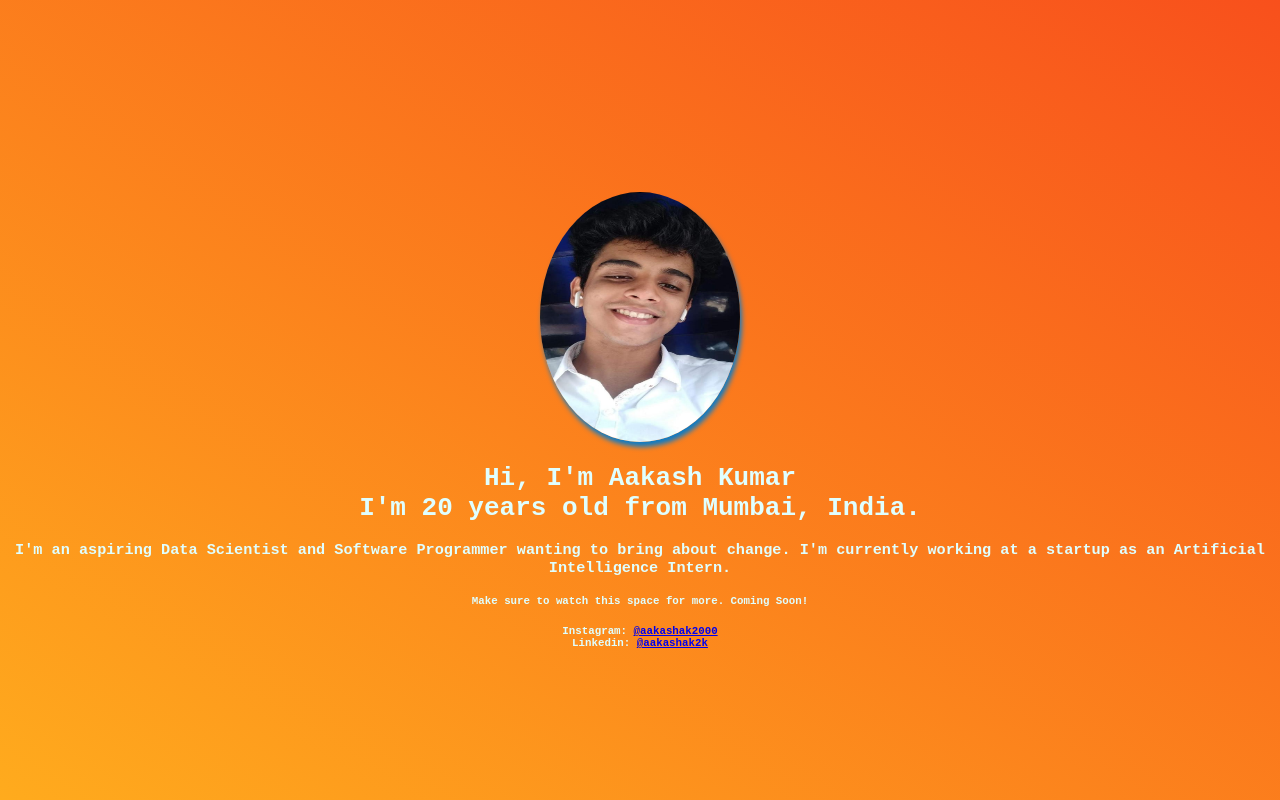
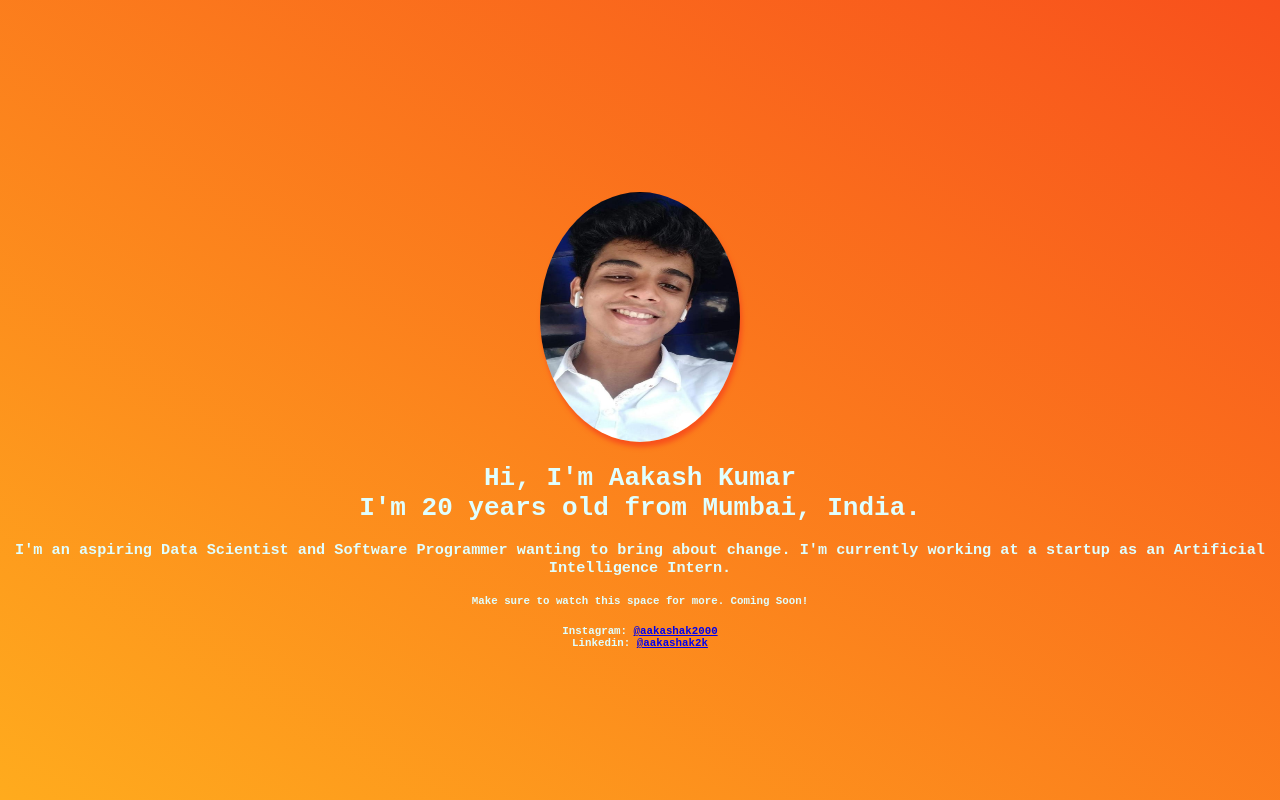
Before and after one commit to aakashak2000/basicHTML, a plain HTML site: page index.html in a window 1280 px wide. Drawn offline with Linux system fonts and the light colour scheme.

Commit message:
Update main.css

```diff
--- a/css/main.css
+++ b/css/main.css
@@ -9,7 +9,7 @@
     border-radius: 50%;
     height: 250px;
     width: 200px;
-    box-shadow: #0d7bc5 2px 5px 5px;
+    box-shadow: #F8501C 2px 5px 5px;
 }
 body{
     margin: 0;
```
